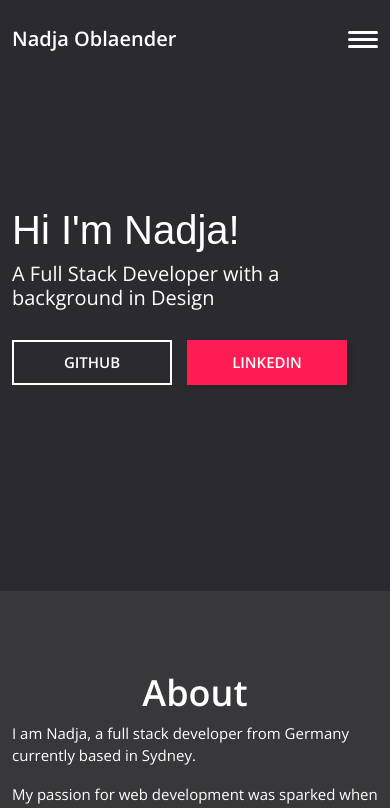
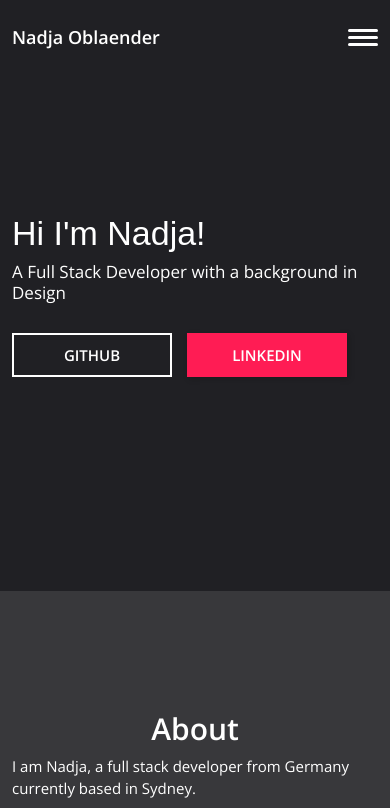
Before and after one commit to nadjaob/portfolio, a React (Create React App) app: page / in a window 390 px wide. Shown: the top 808 px of the page. Built offline with nearby package versions, Linux system fonts and the light colour scheme; a web font is replaced by a local one.

Commit message:
added favicon and styles for mobile version

```diff
--- a/public/index.html
+++ b/public/index.html
@@ -2,7 +2,7 @@
 <html lang="en">
   <head>
     <meta charset="utf-8" />
-    <link rel="icon" href="%PUBLIC_URL%/favicon.ico" />
+    <link rel="icon" href="%PUBLIC_URL%/favicon-sun.png" />
     <link rel="stylesheet" href="https://cdn.jsdelivr.net/gh/devicons/devicon@v2.15.1/devicon.min.css">
     <meta name="viewport" content="width=device-width, initial-scale=1" />
     <meta name="theme-color" content="#000000" />
--- a/src/styles/base.scss
+++ b/src/styles/base.scss
@@ -22,6 +22,13 @@ h3 {
   font-size: 36px;
   text-align: center;
   font-weight: 600;
+}
+
+@media(max-width: 768px) {
+  h3 {
+    font-size: 30px;
+    padding-top: 40px;
+  }
 }
 
 h4 {
--- a/src/styles/components/Header.scss
+++ b/src/styles/components/Header.scss
@@ -26,7 +26,11 @@ header {
     height: 70vh;
 
     h1 {
-      font-size: 40px;
+      font-size: 34px;
+    }
+
+    h2 {
+      font-size: 17px;
     }
   }
 }
--- a/src/styles/components/Nav.scss
+++ b/src/styles/components/Nav.scss
@@ -27,6 +27,7 @@ nav {
 .name-nav {
   font-size: 20px;
   font-weight: 600;
+  word-break: break-all;
 }
 
 
@@ -80,4 +81,8 @@ nav {
   .nav-links {
     display: none;
   }
+
+  .name-nav {
+    font-size: 18px;
+  }
 }
--- a/src/styles/variables.scss
+++ b/src/styles/variables.scss
@@ -1,4 +1,4 @@
-$dark-grey: #2B2B2F;
+$dark-grey: #202024;
 $middle-grey: #38383B;
 $light-grey: #B4B4B4;
 $pink: #FF1C54;
```
Also changed, not shown: public/favicon-sun.png (added).
